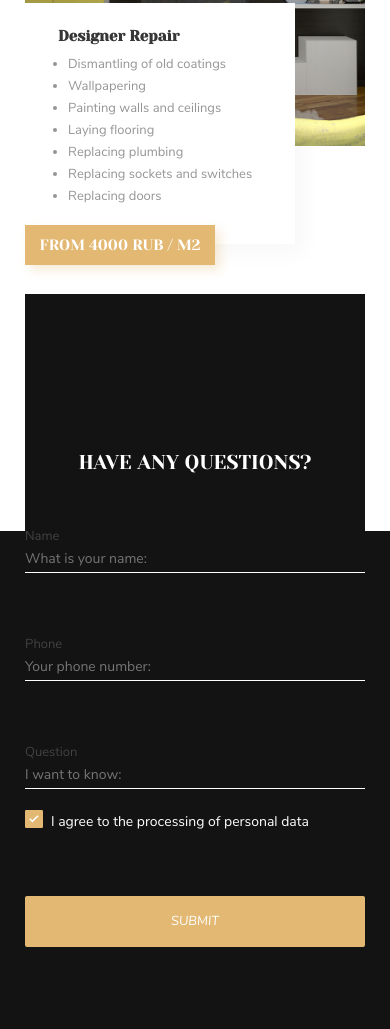
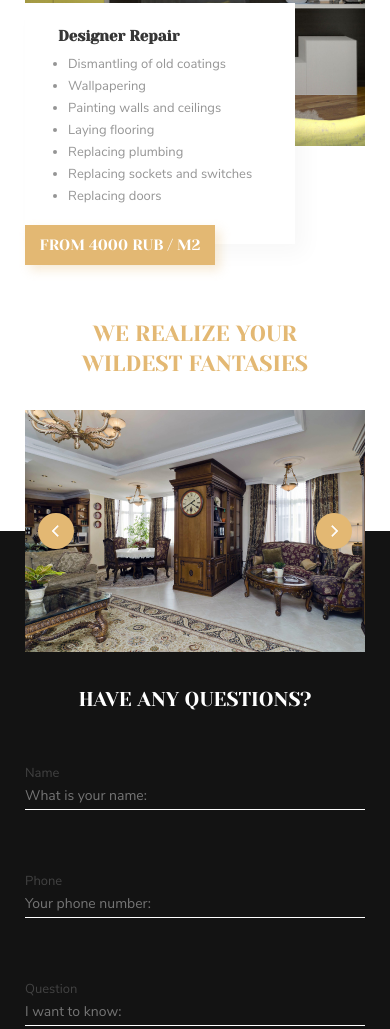
Before and after one commit to Henikilan/landing, a plain HTML site: page index.html in a window 390 px wide. Shown: the part 3586-4615 px from the top of the page. Drawn offline with Linux system fonts and the light colour scheme.

Commit message:
mobile markup fix

```diff
--- a/script.js
+++ b/script.js
@@ -3,19 +3,19 @@ const entities = [
     img: "img/image3.png",
     city: "Rostov-on-don<br>LCD admiral",
     time: "3.5 months",
-    area: "81 m2",
+    area: "81 m2"
   },
   {
     img: "img/sochi.jpg",
     city: "Sochi<br>Thieves",
     time: "4 months",
-    area: "105 m2",
+    area: "105 m2"
   },
   {
     img: "img/rostov.jpg",
     city: "Rostov-on-don<br>Patriotic",
     time: "3 months",
-    area: "93 m2",
+    area: "93 m2"
   },
 ];
 const $img = document.getElementById("photo");
--- a/styles_mobile.css
+++ b/styles_mobile.css
@@ -264,6 +264,7 @@
         width: auto;
         height: auto;
         padding-top: 122px;
+        position: static;
     }
     .adress_title {
         font-size: 20px;
```
